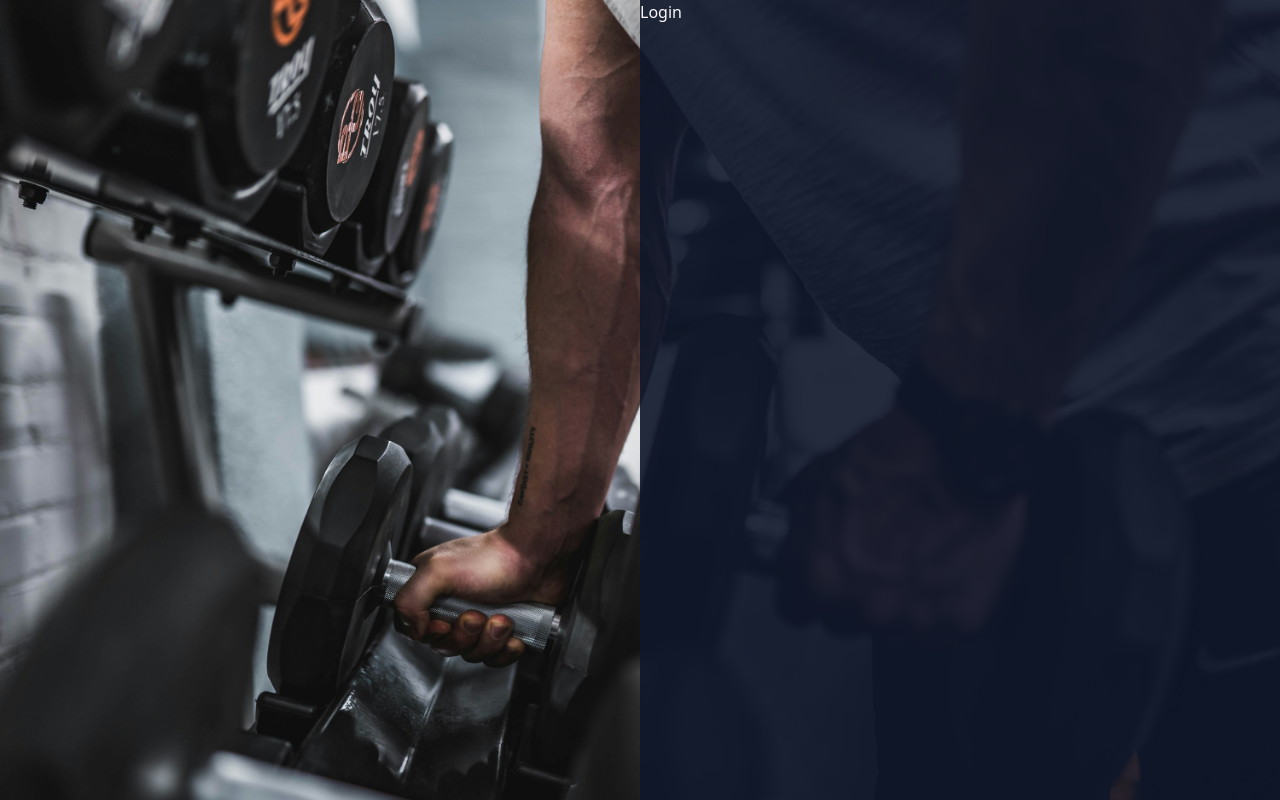
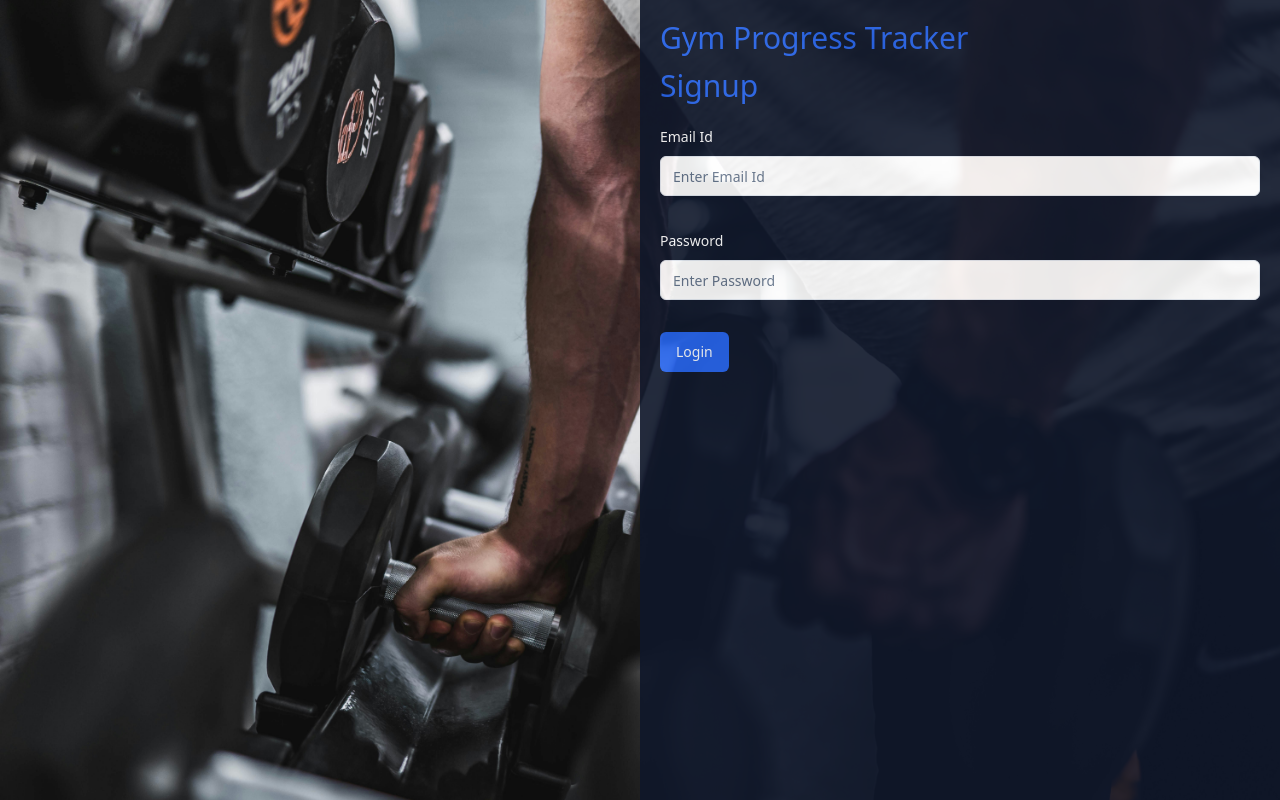
Before and after one commit to Sashankr/gym-progress-tracker, a React (Vite) app: page /login in a window 1280 px wide. Built offline with nearby package versions, Linux system fonts and the light colour scheme.

Commit message:
login page ui

```diff
--- a/src/pages/LoginPage/index.jsx
+++ b/src/pages/LoginPage/index.jsx
@@ -1,10 +1,134 @@
+import { useForm } from "react-hook-form";
+import { zodResolver } from "@hookform/resolvers/zod";
+import { z } from "zod";
+
+import { Button } from "@/components/ui/button";
+import { Input } from "@/components/ui/input";
+import {
+  Form,
+  FormControl,
+  FormField,
+  FormItem,
+  FormLabel,
+  FormMessage,
+} from "@/components/ui/form";
+import { useToast } from "@/components/ui/use-toast";
+import { useNavigate } from "react-router-dom";
+
+const formSchema = z.object({
+  emailId: z.string().email({
+    message: "Invalid email format.",
+  }),
+  password: z
+    .string()
+    .min(10, {
+      message: "Password must have min of 10 characters",
+    })
+    .max(100, {
+      message: "Password must be at most 100 characters.",
+    }),
+  confirmPassword: z.string(),
+});
+
 const LoginPage = () => {
+  const navigate = useNavigate();
+
+  const { toast } = useToast();
+
+  const form = useForm({
+    resolver: zodResolver(formSchema),
+    defaultValues: {
+      emailId: "",
+      password: "",
+    },
+  });
+
+  async function onSubmit(values) {
+    // Do something with the form values.
+    // ✅ This will be type-safe and validated.
+    console.log(values);
+    // debugger;
+
+    // try {
+    //   const response = await signup(values);
+    //   if (!response.error && response.data.status === 201) {
+    //     navigate("/login");
+    //     sessionStorage.setItem("profile", JSON.stringify(response.data.data));
+    //     toast({
+    //       title: response.data.message,
+    //       description: "Welcome to gym progress tracker!",
+    //     });
+    //   } else {
+    //     toast({
+    //       title: response.error.data.message,
+    //     });
+    //   }
+    // } catch (err) {
+    //   console.error(err);
+    //   toast({
+    //     title: "Something went wrong",
+    //     description: "We will check what went wrong",
+    //   });
+    // }
+  }
+
   return (
     <div className="bg-login h-screen bg-cover">
       <div className="login grid grid-cols-2 h-full">
         <div></div>
         <div className="bg-slate-900 opacity-[0.9] text-white h-full">
-          <h3>Login</h3>
+          <div className="flex h-full p-5">
+            <section className="w-full ">
+              <h3 className="text-3xl text-blue-600 ">Gym Progress Tracker</h3>
+              <h3 className="text-3xl text-blue-600 mt-3 mb-5 ">Signup</h3>
+              <Form {...form}>
+                <form
+                  onSubmit={form.handleSubmit(onSubmit)}
+                  className="space-y-8"
+                >
+                  <FormField
+                    control={form.control}
+                    name="emailId"
+                    render={({ field }) => (
+                      <FormItem>
+                        <FormLabel className="">Email Id</FormLabel>
+                        <FormControl>
+                          <Input
+                            autoComplete="off"
+                            placeholder="Enter Email Id"
+                            {...field}
+                          />
+                        </FormControl>
+
+                        <FormMessage />
+                      </FormItem>
+                    )}
+                  />
+                  <FormField
+                    control={form.control}
+                    name="password"
+                    render={({ field }) => (
+                      <FormItem>
+                        <FormLabel className="">Password</FormLabel>
+                        <FormControl>
+                          <Input
+                            autoComplete="off"
+                            placeholder="Enter Password"
+                            type="password"
+                            {...field}
+                          />
+                        </FormControl>
+
+                        <FormMessage />
+                      </FormItem>
+                    )}
+                  />
+
+                  <Button type="submit">Login</Button>
+                </form>
+              </Form>
+            </section>
+          </div>
         </div>
       </div>
     </div>
--- a/src/pages/SignupPage/index.jsx
+++ b/src/pages/SignupPage/index.jsx
@@ -2,8 +2,8 @@ import { useForm } from "react-hook-form";
 import { zodResolver } from "@hookform/resolvers/zod";
 import { z } from "zod";
 
-import { Button } from "../../components/ui/button";
-import { Input } from "../../components/ui/input";
+import { Button } from "@/components/ui/button";
+import { Input } from "@/components/ui/input";
 import {
   Form,
   FormControl,
@@ -12,8 +12,10 @@ import {
   FormLabel,
   FormMessage,
 } from "@/components/ui/form";
+import { useToast } from "@/components/ui/use-toast";
 import { useSignupMutation } from "../../services/auth";
-import { useToast } from "@/components/ui/use-toast";
+
+import { useNavigate } from "react-router-dom";
 
 const formSchema = z
   .object({
@@ -58,6 +60,7 @@ const formSchema = z
   });
 
 const SignupPage = () => {
+  const navigate = useNavigate();
   const [signup, { isLoading, isSuccess }] = useSignupMutation();
   const { toast } = useToast();
 
@@ -77,12 +80,28 @@ const SignupPage = () => {
     // ✅ This will be type-safe and validated.
     console.log(values);
     debugger;
-    const response = await signup(values);
 
-    toast({
-      title: response.data.message,
-      description: "Welcome to gym progress tracker!",
-    });
+    try {
+      const response = await signup(values);
+      if (!response.error && response.data.status === 201) {
+        navigate("/login");
+        sessionStorage.setItem("profile", JSON.stringify(response.data.data));
+        toast({
+          title: response.data.message,
+          description: "Welcome to gym progress tracker!",
+        });
+      } else {
+        toast({
+          title: response.error.data.message,
+        });
+      }
+    } catch (err) {
+      console.error(err);
+      toast({
+        title: "Something went wrong",
+        description: "We will check what went wrong",
+      });
+    }
   }
   return (
     <div className="bg-login h-screen bg-cover">
@@ -90,7 +109,7 @@ const SignupPage = () => {
         <div></div>
         <div className="bg-background opacity-[0.9]  h-full">
           <div className="flex h-full p-5">
-            <section className="w-full">
+            <section className="w-full ">
               <h3 className="text-3xl text-blue-600 ">Gym Progress Tracker</h3>
               <h3 className="text-3xl text-blue-600 mt-3 mb-5 ">Signup</h3>
               <Form {...form}>
@@ -105,7 +124,11 @@ const SignupPage = () => {
                       <FormItem>
                         <FormLabel className="">Full Name</FormLabel>
                         <FormControl>
-                          <Input placeholder="Enter Full Name" {...field} />
+                          <Input
+                            autoComplete="off"
+                            placeholder="Enter Full Name"
+                            {...field}
+                          />
                         </FormControl>
 
                         <FormMessage />
@@ -119,7 +142,11 @@ const SignupPage = () => {
                       <FormItem>
                         <FormLabel className="">Username</FormLabel>
                         <FormControl>
-                          <Input placeholder="Enter Username" {...field} />
+                          <Input
+                            autoComplete="off"
+                            placeholder="Enter Username"
+                            {...field}
+                          />
                         </FormControl>
 
                         <FormMessage />
@@ -133,7 +160,11 @@ const SignupPage = () => {
                       <FormItem>
                         <FormLabel className="">Email Id</FormLabel>
                         <FormControl>
-                          <Input placeholder="Enter Email Id" {...field} />
+                          <Input
+                            autoComplete="off"
+                            placeholder="Enter Email Id"
+                            {...field}
+                          />
                         </FormControl>
 
                         <FormMessage />
@@ -148,6 +179,7 @@ const SignupPage = () => {
                         <FormLabel className="">Password</FormLabel>
                         <FormControl>
                           <Input
+                            autoComplete="off"
                             placeholder="Enter Password"
                             type="password"
                             {...field}
@@ -167,6 +199,7 @@ const SignupPage = () => {
                         <FormControl>
                           <Input
                             type="password"
+                            autoComplete="off"
                             placeholder="Confirm Password"
                             {...field}
                           />
--- a/src/redux/store.js
+++ b/src/redux/store.js
@@ -8,7 +8,11 @@ export const store = configureStore({
     workoutDetails: workoutDetailsReducer,
     weightTracker: weightTrackerReducer,
     [services.workoutApi.reducerPath]: services.workoutApi.reducer,
+    [services.authApi.reducerPath]: services.authApi.reducer,
   },
   middleware: (getDefaultMiddleware) =>
-    getDefaultMiddleware().concat(services.workoutApi.middleware),
+    getDefaultMiddleware().concat(
+      services.workoutApi.middleware,
+      services.authApi.middleware
+    ),
 });
--- a/src/services/index.js
+++ b/src/services/index.js
@@ -1,3 +1,4 @@
 import { workoutApi } from "./workout";
+import { authApi } from "./auth";
 
-export { workoutApi };
+export { workoutApi, authApi };
```
